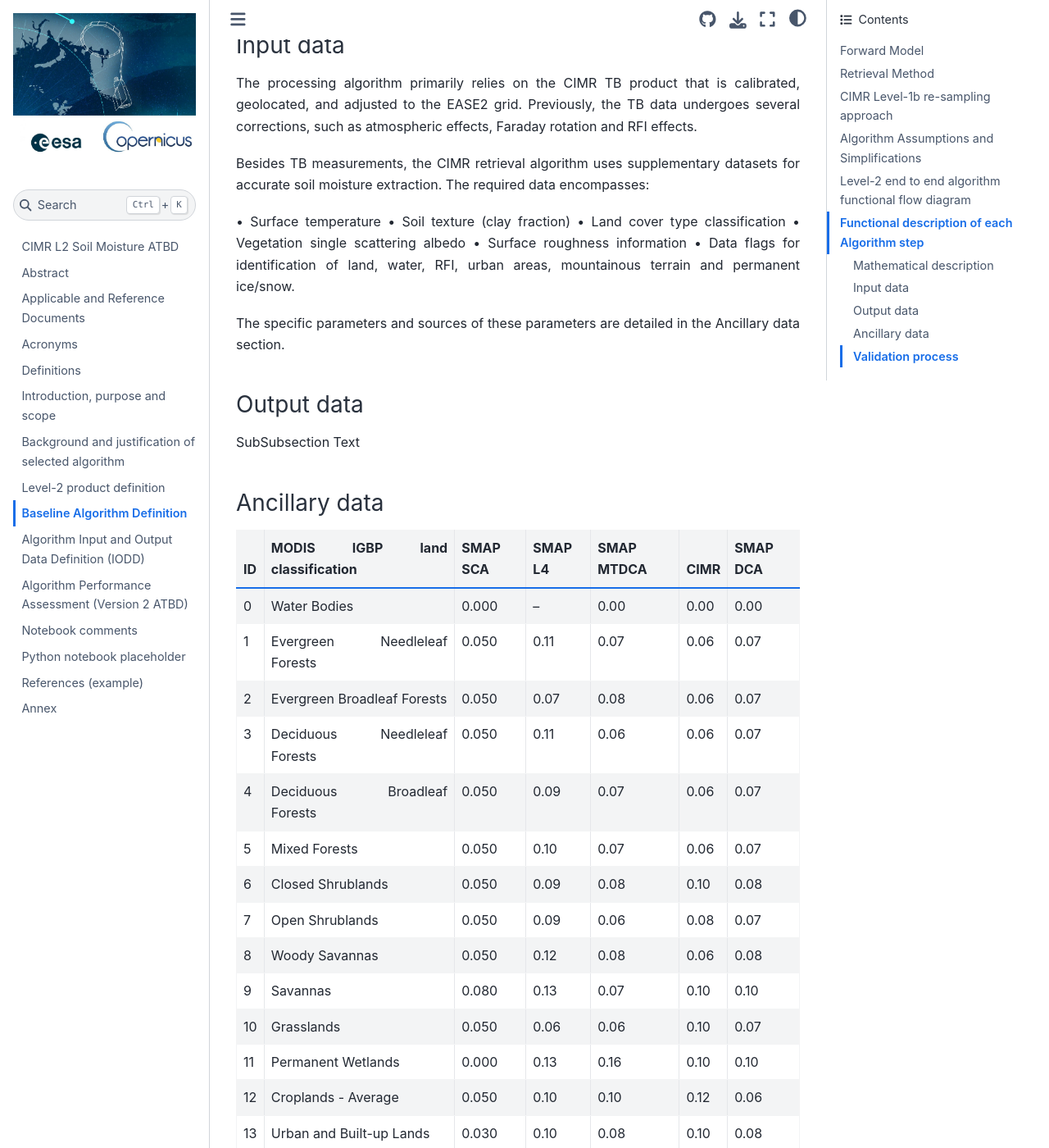
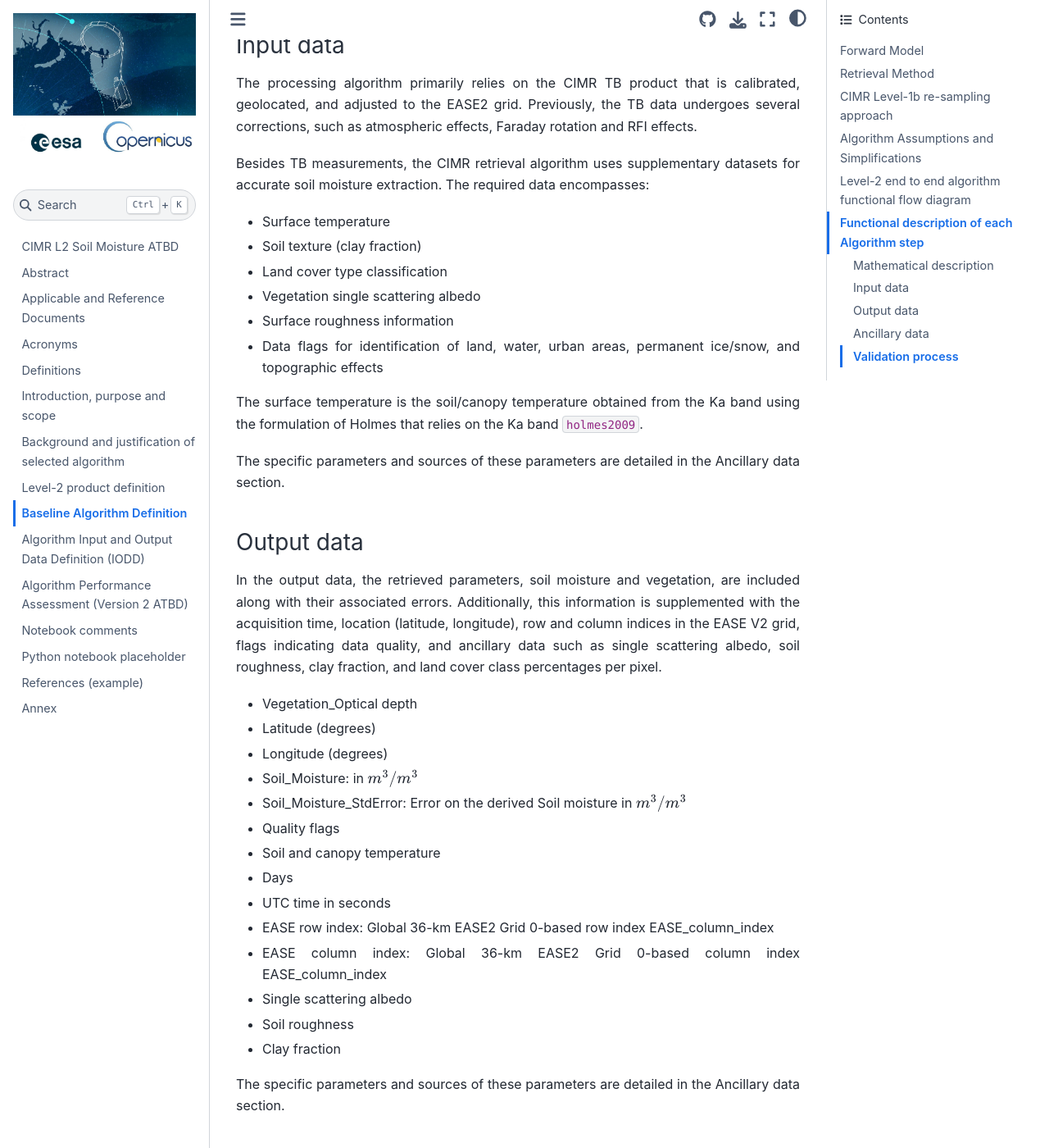
Before and after one commit to CIMR-Algos/SoilMoisture_ATBD, a Jupyter Book: the page built from book/baseline_algorithm_definition.md, in a window 1280 px wide and 1400 px high, scrolled down 3846 px. Shown: the whole window at 82% size. Built offline with Jupyter Book 1.0.4 settings and Sphinx 7.4.7 and the Sphinx Book theme 1.1.4, drawn with Linux system fonts in a browser that asks for light colours; cross-references to code outside the pages are shown as plain code; some of the changed text lies outside the part shown.

Commit message:
meeting may

````diff
--- a/book/baseline_algorithm_definition.md
+++ b/book/baseline_algorithm_definition.md
@@ -14,7 +14,7 @@
 
 ```{math}
 :label: TB-tauomega
-$TB_p = T_s e_p exp{(-\tau_p \sec \theta)} + T_c (1 - \omega_p)[1 - \exp(-\tau_p \sec \theta)][1 + r_p \exp(-\tau_p \sec \theta)]$
+TB_p = T_s e_p exp{(-\tau_p \sec \theta)} + T_c (1 - \omega_p)[1 - \exp(-\tau_p \sec \theta)][1 + r_p \exp(-\tau_p \sec \theta)]
 ```
 
 
@@ -49,14 +49,12 @@
 
 ```{math}
 :label: cost_fun
-$$
 F(SM, \tau) = \frac{(TB_p^{obs} - TB_p)^2}{\sigma(TB)^2} + \sum_{i=1}^2\frac{(P_{i}^{ini} - P_i)^2}{\sigma(P_i)^2}
-$$
 ```
 
 where the term $TB_p^\text{obs}$ refers to the observed value, while $\sigma(TB)$ denotes the standard deviation associated with the brightness temperature measurements (a constant value of 1 K is used). Additionally, $TB_p(\theta)$ is the brightness temperature calculated using Equation {eq}`TB-tauomega`. The equation also incorporates a regularization term, where $P_i$ ($i = 1, 2$) represents the retrieved parameter value (SM, VOD), $P_i^\text{ini}$ ($i = 1, 2$) is an a priori estimate of the parameter $P_i$, and $\sigma(P_i)$ is the standard deviation associated with this estimate.
 
-An initial constant value of 0.2 m^3/m^3 is assumed for SM and $\sigma(SM)$, while the value of $\tau_{NAD}$ is set to the average yearly value (calculated from previous runs). The $\sigma(\tau_{NAD})$ is computed as shown in Equation {eq}`sigma_tau`.
+An initial constant value of $0.2 m^3/m^3$ is assumed for SM and $\sigma(SM)$, while the value of $\tau_{NAD}$ is set to the average yearly value (calculated from previous runs). The $\sigma(\tau_{NAD})$ is computed as shown in Equation {eq}`sigma_tau`.
 
 ```{math}
 :label: sigma_tau
@@ -70,7 +68,7 @@
 
 ### Algorithm Assumptions and Simplifications
 
-- THERMAL EQUILIBRIUM
+- The thermal equilibrium
 
 - Q and N parameters of the soil roughness model
 
@@ -92,19 +90,43 @@
 
 Besides TB measurements, the CIMR retrieval algorithm uses supplementary datasets for accurate soil moisture extraction. The required data encompasses:
 
-• Surface temperature
-• Soil texture (clay fraction)
-• Land cover type classification
-• Vegetation single scattering albedo
-• Surface roughness information
-• Data flags for identification of land, water, RFI, urban areas, mountainous terrain and permanent ice/snow.
+- Surface temperature
+- Soil texture (clay fraction)
+- Land cover type classification
+- Vegetation single scattering albedo
+- Surface roughness information
+- Data flags for identification of land, water, urban areas, permanent ice/snow, and topographic effects
+
+
+The surface temperature is the soil/canopy temperature obtained from the Ka band using the formulation of Holmes that relies on the Ka band {cite:p}`holmes2009`.
 
 The specific parameters and sources of these parameters are detailed in the Ancillary data section.
 
 
 ##### Output data
 
-SubSubsection Text
+In the output data, the retrieved parameters, soil moisture and vegetation, are included along with their associated errors. Additionally, this information is supplemented with the acquisition time, location (latitude, longitude), row and column indices in the EASE V2 grid, flags indicating data quality, and ancillary data such as single scattering albedo, soil roughness, clay fraction, and land cover class percentages per pixel.
+
+- Vegetation_Optical depth
+- Latitude (degrees)
+- Longitude (degrees)
+- Soil_Moisture: in $m^3/m^3$
+- Soil_Moisture_StdError: Error on the derived Soil moisture in $m^3/m^3$
+- Quality flags
+- Soil and canopy temperature
+- Days
+- UTC time in seconds
+- EASE row index: Global 36-km EASE2 Grid 0-based row index EASE_column_index
+- EASE column index: Global 36-km EASE2 Grid 0-based column index EASE_column_index
+- Single scattering albedo
+- Soil roughness
+- Clay fraction
+
+
+
+
+
+The specific parameters and sources of these parameters are detailed in the Ancillary data section.
 
 <!--
 ##### Auxiliary data
@@ -114,25 +136,32 @@
 
 ##### Ancillary data
 
-| ID | MODIS IGBP land classification | SMAP SCA | SMAP L4 | SMAP MTDCA | CIMR | SMAP DCA |
-|----|--------------------------------|----------|---------|------------|---------|----------|
-| 0 | Water Bodies | 0.000 | -- | 0.00 | 0.00 | 0.00 |
-| 1 | Evergreen Needleleaf Forests | 0.050 | 0.11 | 0.07 | 0.06 | 0.07 |
-| 2 | Evergreen Broadleaf Forests | 0.050 | 0.07 | 0.08 | 0.06 | 0.07 |
-| 3 | Deciduous Needleleaf Forests | 0.050 | 0.11 | 0.06 | 0.06 | 0.07 |
-| 4 | Deciduous Broadleaf Forests | 0.050 | 0.09 | 0.07 | 0.06 | 0.07 |
-| 5 | Mixed Forests | 0.050 | 0.10 | 0.07 | 0.06 | 0.07 |
-| 6 | Closed Shrublands | 0.050 | 0.09 | 0.08 | 0.10 | 0.08 |
-| 7 | Open Shrublands | 0.050 | 0.09 | 0.06 | 0.08 | 0.07 |
-| 8 | Woody Savannas | 0.050 | 0.12 | 0.08 | 0.06 | 0.08 |
-| 9 | Savannas | 0.080 | 0.13 | 0.07 | 0.10 | 0.10 |
-| 10 | Grasslands | 0.050 | 0.06 | 0.06 | 0.10 | 0.07 |
-| 11 | Permanent Wetlands | 0.000 | 0.13 | 0.16 | 0.10 | 0.10 |
-| 12 | Croplands - Average | 0.050 | 0.10 | 0.10 | 0.12 | 0.06 |
-| 13 | Urban and Built-up Lands | 0.030 | 0.10 | 0.08 | 0.10 | 0.08 |
-| 14 | Crop-land/Natural Vegetation Mosaics | 0.065 | 0.14 | 0.09 | 0.12 | 0.10 |
-| 15 | Snow and Ice | 0.000 | 0.09 | 0.11 | 0.10 | 0.00 |
-| 16 | Barren | 0.000 | 0.07 | 0.02 | 0.12 | 0.00 |
+| ID | MODIS IGBP land classification | SMAP MTDCA | SMAP DCA | CIMR |
+|----|--------------------------------|------------|----------|------|
+| 0  | Water Bodies                   | 0.00       | 0.00     | 0.00 |
+| 1  | Evergreen Needleleaf Forests   | 0.07       | 0.07     | 0.06 |
+| 2  | Evergreen Broadleaf Forests    | 0.08       | 0.07     | 0.06 |
+| 3  | Deciduous Needleleaf Forests   | 0.06       | 0.07     | 0.06 |
+| 4  | Deciduous Broadleaf Forests    | 0.07       | 0.07     | 0.06 |
+| 5  | Mixed Forests                  | 0.07       | 0.07     | 0.06 |
+| 6  | Closed Shrublands              | 0.08       | 0.08     | 0.10 |
+| 7  | Open Shrublands                | 0.06       | 0.07     | 0.08 |
+| 8  | Woody Savannas                 | 0.08       | 0.08     | 0.06 |
+| 9  | Savannas                       | 0.07       | 0.10     | 0.10 |
+| 10 | Grasslands                     | 0.06       | 0.07     | 0.10 |
+| 11 | Permanent Wetlands             | 0.16       | 0.10     | 0.10 |
+| 12 | Croplands - Average            | 0.10       | 0.06     | 0.12 |
+| 13 | Urban and Built-up Lands       | 0.08       | 0.08     | 0.10 |
+| 14 | Crop-land/Natural Vegetation Mosaics | 0.09 | 0.10     | 0.12 |
+| 15 | Snow and Ice                   | 0.11       | 0.00     | 0.10 |
+| 16 | Barren                         | 0.02       | 0.00     | 0.12 |
+
+
+
+
+    |
+
+
 
 
 ##### Validation process
--- a/book/references.bib
+++ b/book/references.bib
@@ -222,9 +214,17 @@
     number = {4},
     pages = {786-794},
     doi = {10.1109/TGRS.2003.821889},
-    url = {https://www.scopus.com/inward/record.uri?eid=2-s2.0-2442429786&doi=10.1109%2fTGRS.2003.821889&partnerID=40&md5=02127f051d0b53f92e01afe442267f60},
     type = {Article},
     publication_stage = {Final},
     source = {Scopus},
     note = {Cited by: 132}
 }
+
+@article{holmes2009,
+  title={Land surface temperature from Ka band (37 GHz) passive microwave observations},
+  author={Holmes, T. R. H. and De Jeu, R. A. M. and Owe, M. and Dolman, A. J.},
+  journal={J. Geophys. Res. Atmos.},
+  volume={114},
+  year={2009},
+  publisher={Wiley Online Library}
+}
````
Also changed, not shown: other parts of book/references.bib (+0 -8 lines), book/algorithm_input_output_data_definition.md (+32 -5 lines), 10 other files.
